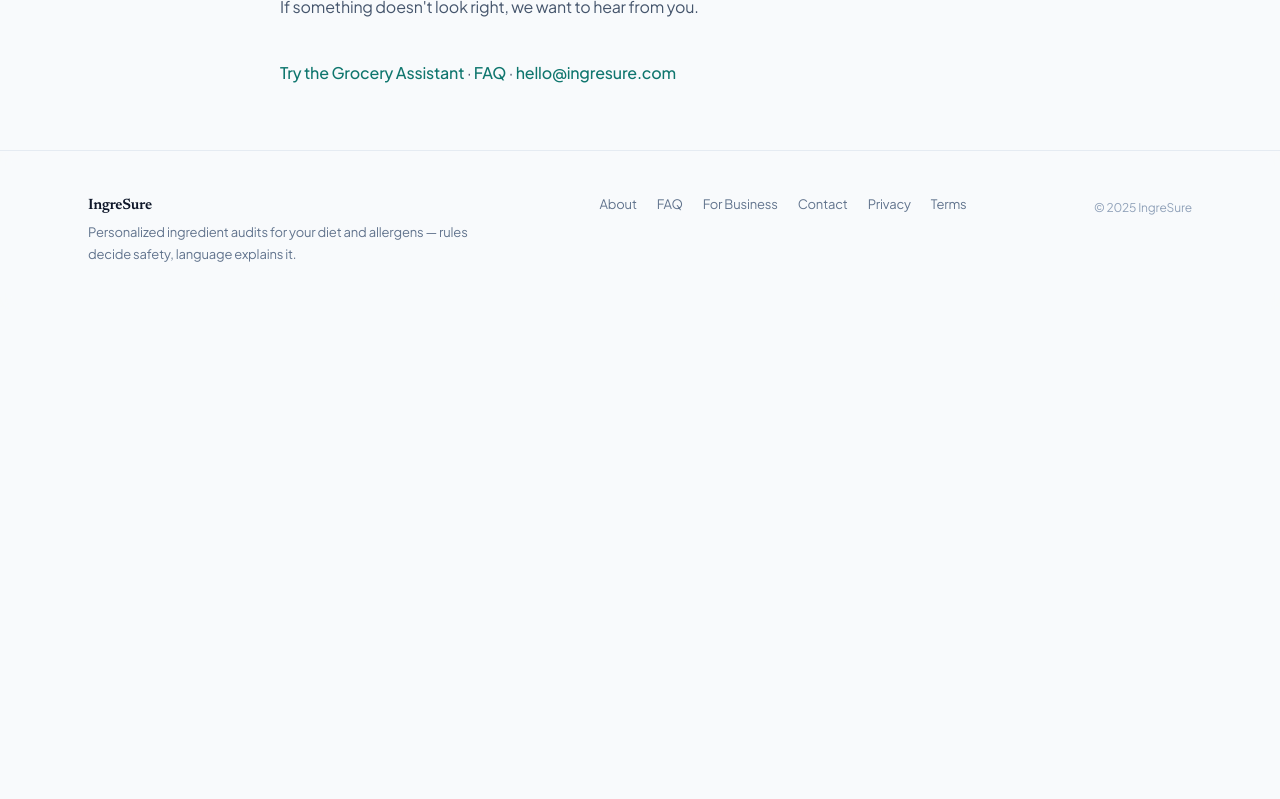
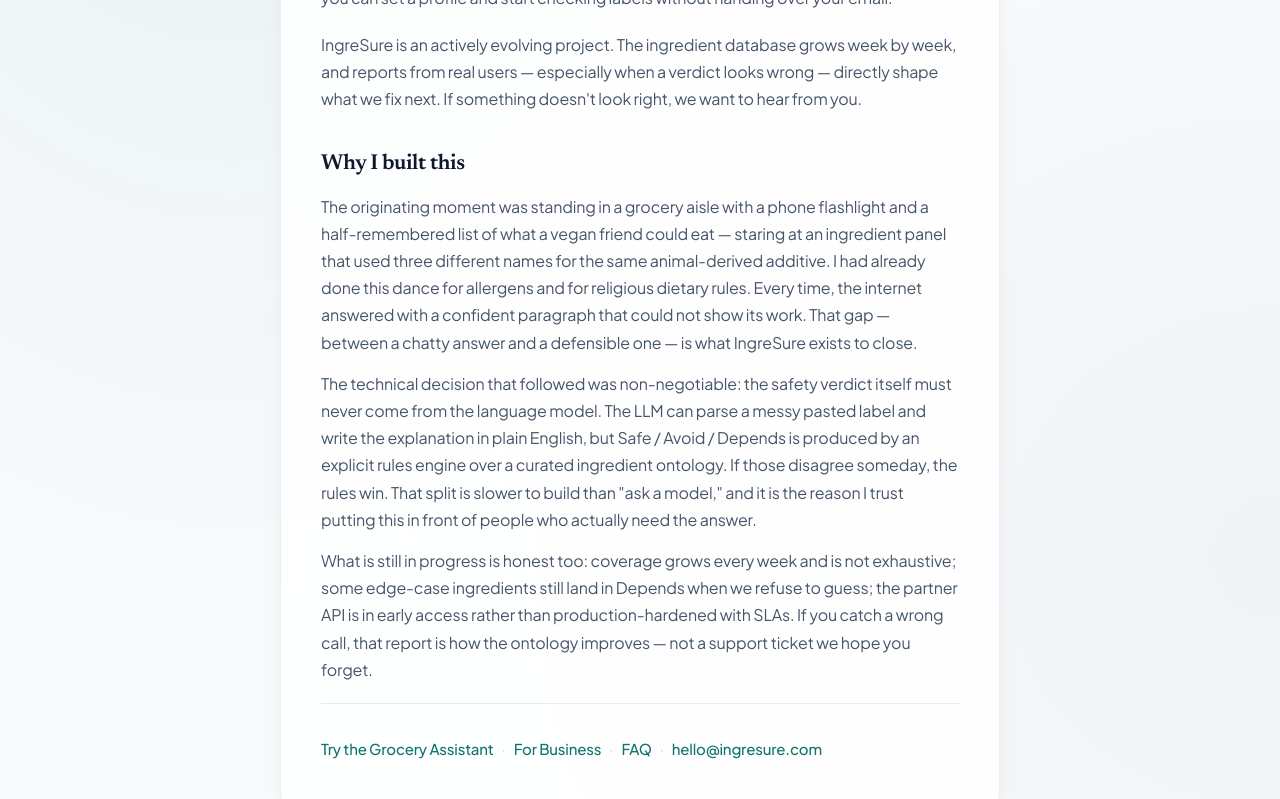
Before and after one commit to divyamsaraf/IngreSure, a Next.js app in the folder frontend/: page /about in a window 1280 px wide. Shown: the part 660-1459 px from the top of the page. Before the commit the page ends 969 px from the top, so only its background shows below. Built offline with nearby package versions, Linux system fonts and the light colour scheme; no server answers.

Commit message:
feat: refresh content and legal pages

```diff
--- a/frontend/src/app/about/page.tsx
+++ b/frontend/src/app/about/page.tsx
@@ -1,6 +1,8 @@
 import type { Metadata } from 'next'
 import Link from 'next/link'
 import ContentPageLayout from '@/components/content/ContentPageLayout'
+import { ContentPageHeader } from '@/components/content/ContentPageHeader'
+import { ContentSection } from '@/components/content/ContentSection'
 import { CONTACT_EMAIL } from '@/lib/site'
 
 export const metadata: Metadata = {
@@ -11,11 +13,9 @@
 export default function AboutPage() {
   return (
     <ContentPageLayout>
-      <header className="mb-10 border-b border-slate-200 pb-8">
-        <h1 className="font-serif text-3xl font-bold text-primary md:text-4xl">About IngreSure</h1>
-      </header>
+      <ContentPageHeader title="About IngreSure" />
 
-      <div className="space-y-6 text-base leading-relaxed text-slate-600">
+      <div className="ds-content-body space-y-5">
         <p>
           IngreSure is for people who manage dietary restrictions, allergies, or religious dietary law
           and are tired of manually parsing ingredient labels. Paste a grocery list, a menu, or a
@@ -40,18 +40,53 @@
           next. If something doesn&apos;t look right, we want to hear from you.
         </p>
 
-        {/* ADD FOUNDER BIO HERE IF DESIRED */}
+        <div className="pt-4">
+        <ContentSection title="Why I built this">
+          <p>
+            The originating moment was standing in a grocery aisle with a phone flashlight and a
+            half-remembered list of what a vegan friend could eat — staring at an ingredient panel that
+            used three different names for the same animal-derived additive. I had already done this
+            dance for allergens and for religious dietary rules. Every time, the internet answered with
+            a confident paragraph that could not show its work. That gap — between a chatty answer and
+            a defensible one — is what IngreSure exists to close.
+          </p>
+          <p>
+            The technical decision that followed was non-negotiable: the safety verdict itself must never
+            come from the language model. The LLM can parse a messy pasted label and write the
+            explanation in plain English, but Safe / Avoid / Depends is produced by an explicit rules
+            engine over a curated ingredient ontology. If those disagree someday, the rules win. That
+            split is slower to build than &quot;ask a model,&quot; and it is the reason I trust putting
+            this in front of people who actually need the answer.
+          </p>
+          <p>
+            What is still in progress is honest too: coverage grows every week and is not exhaustive;
+            some edge-case ingredients still land in Depends when we refuse to guess; the partner API
+            is in early access rather than production-hardened with SLAs. If you catch a wrong call,
+            that report is how the ontology improves — not a support ticket we hope you forget.
+          </p>
+        </ContentSection>
+        </div>
 
-        <p className="pt-4">
-          <Link href="/chat" className="font-medium text-secondary hover:underline">
+        <p className="border-t border-slate-200/80 pt-8 text-[15px]">
+          <Link href="/chat" className="ds-link">
             Try the Grocery Assistant
           </Link>
-          {' · '}
-          <Link href="/faq" className="font-medium text-secondary hover:underline">
+          <span className="mx-2 text-slate-300" aria-hidden>
+            ·
+          </span>
+          <Link href="/for-business" className="ds-link">
+            For Business
+          </Link>
+          <span className="mx-2 text-slate-300" aria-hidden>
+            ·
+          </span>
+          <Link href="/faq" className="ds-link">
             FAQ
           </Link>
-          {' · '}
-          <a href={`mailto:${CONTACT_EMAIL}`} className="font-medium text-secondary hover:underline">
+          <span className="mx-2 text-slate-300" aria-hidden>
+            ·
+          </span>
+          <a href={`mailto:${CONTACT_EMAIL}`} className="ds-link">
             {CONTACT_EMAIL}
           </a>
         </p>
--- a/frontend/src/app/faq/page.tsx
+++ b/frontend/src/app/faq/page.tsx
@@ -1,8 +1,9 @@
 import type { Metadata } from 'next'
 import Link from 'next/link'
 import ContentPageLayout from '@/components/content/ContentPageLayout'
+import { ContentPageHeader } from '@/components/content/ContentPageHeader'
 import FaqAccordion from '@/components/content/FaqAccordion'
-import { CONTACT_EMAIL } from '@/lib/site'
+import { CONTACT_EMAIL, COVERAGE_DIETS_AND_ALLERGENS_SUMMARY } from '@/lib/site'
 
 export const metadata: Metadata = {
   title: 'FAQ | IngreSure',
@@ -37,8 +38,7 @@
   },
   {
     question: 'Which diets and allergens does IngreSure support?',
-    answer:
-      'Currently: Vegan, Halal, Jain, Hindu Vegetarian, and Kosher dietary profiles, along with 14+ common allergens. We are actively expanding this list.',
+    answer: COVERAGE_DIETS_AND_ALLERGENS_SUMMARY,
   },
   {
     question: 'I think a verdict was wrong. What should I do?',
@@ -50,29 +50,25 @@
     answer:
       "We're actively developing a B2B API for grocery, delivery, and food platforms. Contact us to learn more.",
   },
-] as const
+]
 
 export default function FaqPage() {
   return (
     <ContentPageLayout>
-      <header className="mb-10 border-b border-slate-200 pb-8">
-        <h1 className="font-serif text-3xl font-bold text-primary md:text-4xl">
-          Frequently Asked Questions
-        </h1>
-        <p className="mt-3 text-base leading-relaxed text-slate-600">
-          Quick answers about how IngreSure works, what we store, and what our verdicts mean.
-        </p>
-      </header>
+      <ContentPageHeader
+        title="Frequently Asked Questions"
+        description="Quick answers about how IngreSure works, what we store, and what our verdicts mean."
+      />
 
       <FaqAccordion items={[...FAQ_ITEMS]} />
 
-      <p className="mt-10 text-base leading-relaxed text-slate-600">
+      <p className="ds-content-body mt-10 border-t border-slate-200/80 pt-8">
         Still have questions? Email{' '}
-        <a href={`mailto:${CONTACT_EMAIL}`} className="font-medium text-secondary hover:underline">
+        <a href={`mailto:${CONTACT_EMAIL}`} className="ds-link">
           {CONTACT_EMAIL}
         </a>{' '}
         or read our{' '}
-        <Link href="/privacy-policy" className="font-medium text-secondary hover:underline">
+        <Link href="/privacy-policy" className="ds-link">
           Privacy Policy
         </Link>
         .
--- a/frontend/src/app/privacy-policy/page.tsx
+++ b/frontend/src/app/privacy-policy/page.tsx
@@ -1,6 +1,7 @@
 import type { Metadata } from 'next'
 import Link from 'next/link'
 import ContentPageLayout from '@/components/content/ContentPageLayout'
+import { ContentPageHeader } from '@/components/content/ContentPageHeader'
 import { ContentSection } from '@/components/content/ContentSection'
 import { CONTACT_EMAIL } from '@/lib/site'
 
@@ -12,12 +13,9 @@
 export default function PrivacyPolicyPage() {
   return (
     <ContentPageLayout>
-      <header className="mb-10 border-b border-slate-200 pb-8">
-        <h1 className="font-serif text-3xl font-bold text-primary md:text-4xl">Privacy Policy</h1>
-        <p className="mt-2 text-sm text-slate-500">Last updated: June 2026</p>
-      </header>
+      <ContentPageHeader title="Privacy Policy" meta="Last updated: June 2026" />
 
-      <div className="space-y-10">
+      <div className="space-y-12">
         <ContentSection title="1. Overview">
           <p>
             IngreSure (&quot;we&quot;, &quot;us&quot;) provides ingredient safety guidance based on dietary and
@@ -105,11 +103,11 @@
         <ContentSection title="10. Contact">
           <p>
             Questions about this policy can be sent to{' '}
-            <a href={`mailto:${CONTACT_EMAIL}`} className="font-medium text-secondary hover:underline">
+            <a href={`mailto:${CONTACT_EMAIL}`} className="ds-link">
               {CONTACT_EMAIL}
             </a>
             . You can also read our{' '}
-            <Link href="/terms-of-service" className="font-medium text-secondary hover:underline">
+            <Link href="/terms-of-service" className="ds-link">
               Terms of Service
             </Link>
             .
--- a/frontend/src/app/terms-of-service/page.tsx
+++ b/frontend/src/app/terms-of-service/page.tsx
@@ -1,6 +1,7 @@
 import type { Metadata } from 'next'
 import Link from 'next/link'
 import ContentPageLayout from '@/components/content/ContentPageLayout'
+import { ContentPageHeader } from '@/components/content/ContentPageHeader'
 import { ContentSection } from '@/components/content/ContentSection'
 import { CONTACT_EMAIL } from '@/lib/site'
 
@@ -12,12 +13,9 @@
 export default function TermsOfServicePage() {
   return (
     <ContentPageLayout>
-      <header className="mb-10 border-b border-slate-200 pb-8">
-        <h1 className="font-serif text-3xl font-bold text-primary md:text-4xl">Terms of Service</h1>
-        <p className="mt-2 text-sm text-slate-500">Last updated: June 2026</p>
-      </header>
+      <ContentPageHeader title="Terms of Service" meta="Last updated: June 2026" />
 
-      <div className="space-y-10">
+      <div className="space-y-12">
         <ContentSection title="1. Acceptance of Terms">
           <p>
             By using IngreSure (&quot;the Service&quot;), you agree to these Terms of Service. If you do not
@@ -28,7 +26,8 @@
         <ContentSection title="2. What IngreSure Is">
           <p>
             IngreSure provides informational guidance about whether ingredients may be compatible with a
-            dietary profile (such as Vegan, Halal, Jain, Hindu Vegetarian, Kosher) or known allergens,
+            dietary profile (such as Vegan, Vegetarian, Halal, Jain, Hindu Vegetarian, or Kosher) or
+            known allergens,
             based on an ingredient database and automated rules engine.
           </p>
         </ContentSection>
@@ -102,11 +101,11 @@
         <ContentSection title="9. Contact">
           <p>
             Questions about these Terms can be sent to{' '}
-            <a href={`mailto:${CONTACT_EMAIL}`} className="font-medium text-secondary hover:underline">
+            <a href={`mailto:${CONTACT_EMAIL}`} className="ds-link">
               {CONTACT_EMAIL}
             </a>
             . See also our{' '}
-            <Link href="/privacy-policy" className="font-medium text-secondary hover:underline">
+            <Link href="/privacy-policy" className="ds-link">
               Privacy Policy
             </Link>
             .
--- /dev/null
+++ b/frontend/src/components/content/ContentPageHeader.tsx
@@ -0,0 +1,31 @@
+import type { ReactNode } from 'react'
+
+interface ContentPageHeaderProps {
+  title: string
+  /** Optional line under the title (e.g. “Last updated”). */
+  meta?: string
+  /** Optional intro / description under the title. */
+  description?: ReactNode
+  /** Optional eyebrow / pill above the title. */
+  eyebrow?: ReactNode
+}
+
+/** Shared page title block — visual only; pass existing copy unchanged. */
+export function ContentPageHeader({ title, meta, description, eyebrow }: ContentPageHeaderProps) {
+  return (
+    <header className="mb-10 border-b border-slate-200/80 pb-8 md:mb-12 md:pb-10">
+      {eyebrow ? <div className="mb-4">{eyebrow}</div> : null}
+      <h1 className="font-display text-[1.875rem] font-bold leading-[1.15] tracking-tight text-primary md:text-[2.375rem]">
+        {title}
+      </h1>
+      {meta ? (
+        <p className="mt-2.5 text-[13px] font-medium tracking-wide text-slate-500">{meta}</p>
+      ) : null}
+      {description ? (
+        <div className="mt-4 max-w-xl text-[15px] leading-relaxed text-slate-600 md:text-base md:leading-[1.65]">
+          {description}
+        </div>
+      ) : null}
+    </header>
+  )
+}
--- a/frontend/src/components/content/ContentPageLayout.tsx
+++ b/frontend/src/components/content/ContentPageLayout.tsx
@@ -5,12 +5,25 @@
   children: ReactNode
 }
 
-/** Static / legal pages: matches home surface + max-width rhythm; Navbar comes from root layout. */
+/**
+ * Shared shell for About / FAQ / legal / For Business.
+ * Soft document panel on surface wash — same atmosphere as landing/chat.
+ */
 export default function ContentPageLayout({ children }: ContentPageLayoutProps) {
   return (
-    <div className="min-h-screen bg-surface text-slate-900">
-      <main className="mx-auto max-w-3xl px-6 py-12 md:py-16">{children}</main>
-      <HomepageFooter />
+    <div className="relative flex min-h-screen flex-col bg-surface text-slate-900">
+      <div
+        className="pointer-events-none absolute inset-0 bg-[radial-gradient(ellipse_at_18%_0%,rgba(15,118,110,0.08),transparent_52%),radial-gradient(ellipse_at_100%_70%,rgba(15,23,42,0.03),transparent_45%)]"
+        aria-hidden
+      />
+      <main className="relative mx-auto w-full max-w-3xl flex-1 px-4 pb-16 pt-10 sm:px-6 md:pb-20 md:pt-14">
+        <article className="rounded-2xl border border-slate-200/70 bg-white/85 px-5 py-8 shadow-[0_4px_24px_rgba(15,23,42,0.04)] backdrop-blur-sm sm:px-8 sm:py-10 md:px-10 md:py-12">
+          {children}
+        </article>
+      </main>
+      <div className="relative mt-auto">
+        <HomepageFooter />
+      </div>
     </div>
   )
 }
--- a/frontend/src/components/content/ContentSection.tsx
+++ b/frontend/src/components/content/ContentSection.tsx
@@ -8,8 +8,10 @@
 export function ContentSection({ title, children }: ContentSectionProps) {
   return (
     <section className="scroll-mt-24">
-      <h2 className="font-serif text-xl font-semibold text-primary md:text-2xl">{title}</h2>
-      <div className="mt-3 space-y-3 text-base leading-relaxed text-slate-600">{children}</div>
+      <h2 className="font-display text-xl font-semibold tracking-tight text-primary md:text-[1.35rem]">
+        {title}
+      </h2>
+      <div className="ds-content-body mt-3.5 space-y-3.5">{children}</div>
     </section>
   )
 }
```
Also changed, not shown: frontend/src/components/content/FaqAccordion.tsx (+10 -6 lines).
